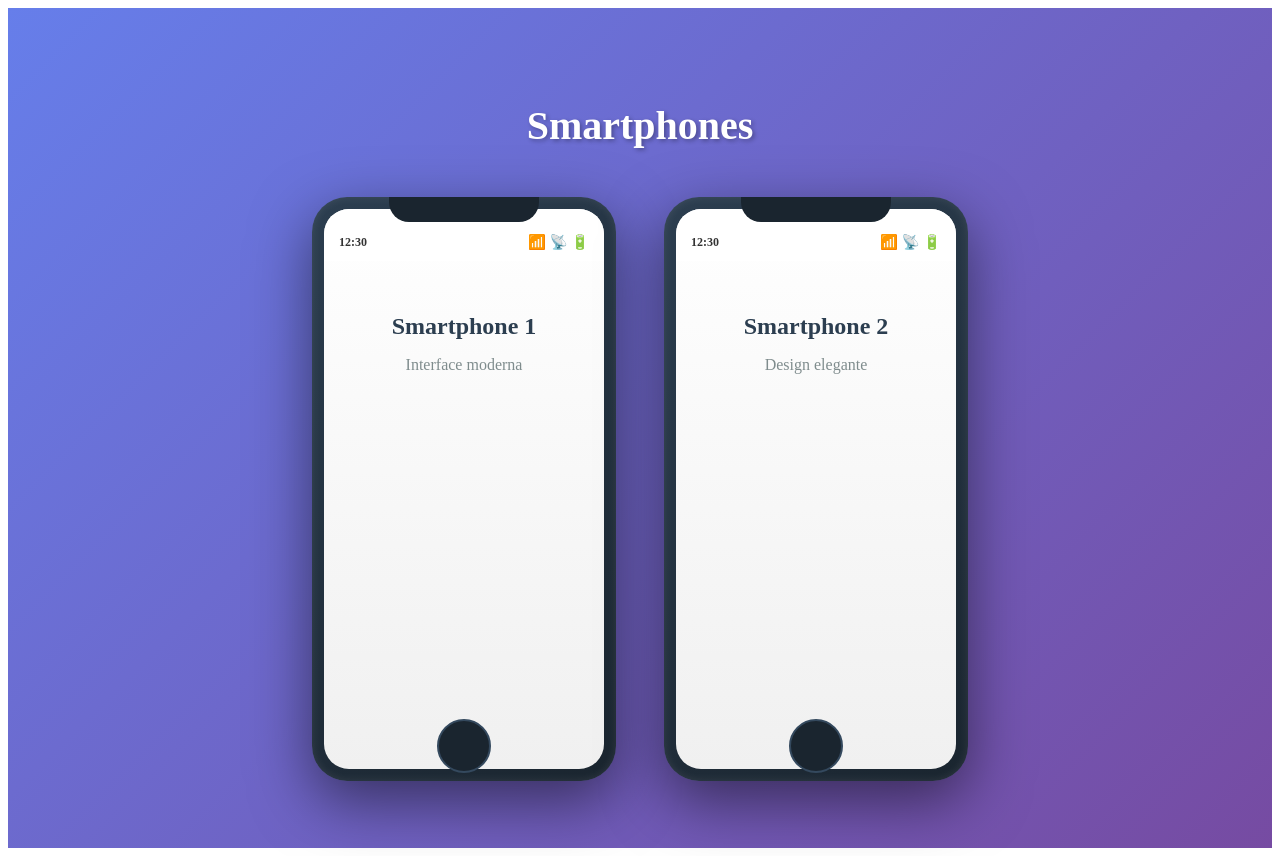
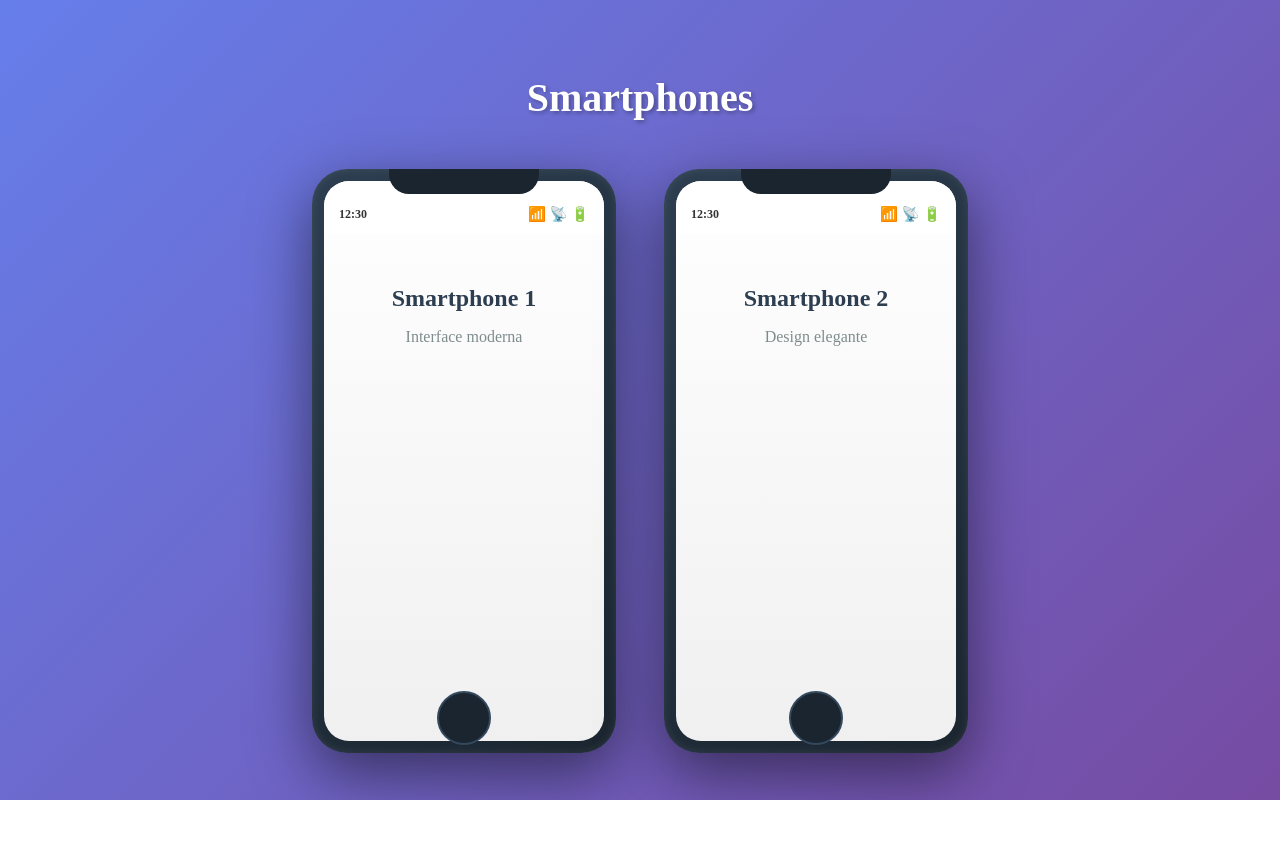
Before and after one commit to misaelvergara/cupcakes, an Angular app: page / in a window 1280 px wide. After the commit the page ends 800 px from the top, so only its background shows below. Built offline with nearby package versions, Linux system fonts and the light colour scheme.

Commit message:
fixes spacing issues

```diff
--- a/src/app/app.component.scss
+++ b/src/app/app.component.scss
@@ -1,11 +1,10 @@
 .container {
-  min-height: 100vh;
+  height: 100%;
   display: flex;
   flex-direction: column;
   justify-content: center;
   align-items: center;
   background: linear-gradient(135deg, #667eea 0%, #764ba2 100%);
-  padding: 20px;
 
   h1 {
     color: white;
--- a/src/styles.scss
+++ b/src/styles.scss
@@ -1 +1,5 @@
-/* You can add global styles to this file, and also import other style files */
+body {
+  margin: 0;
+  height: 100vh;
+  width: 100%;
+}
```
